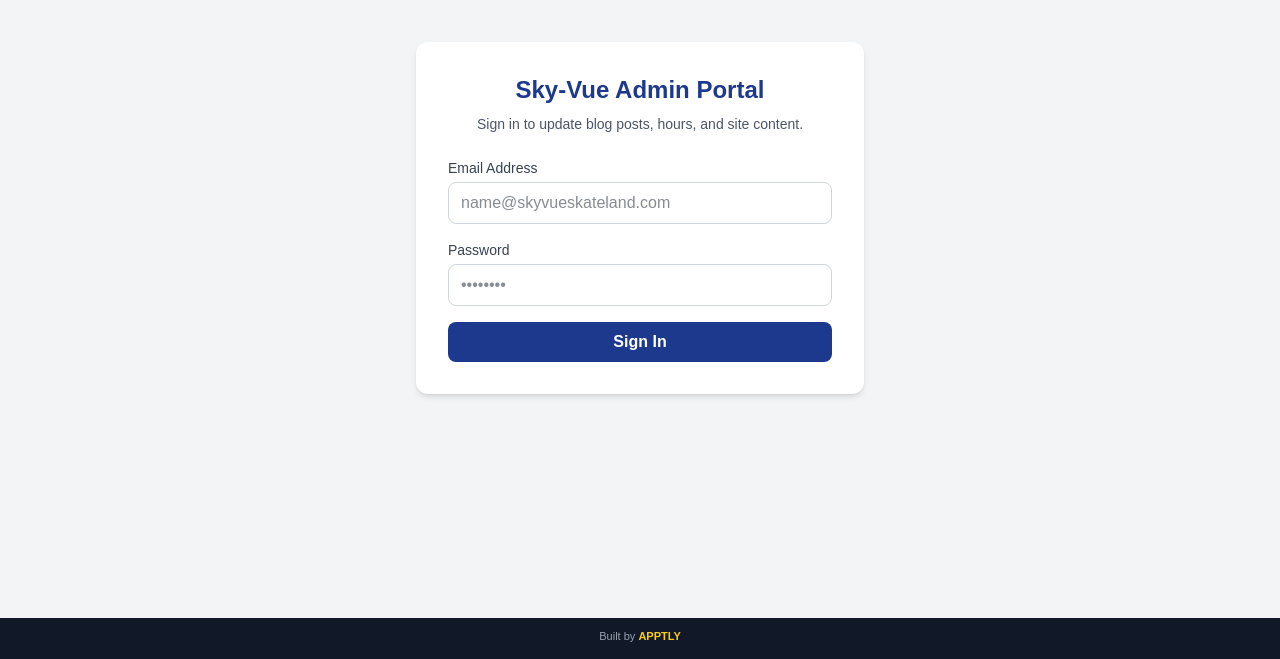
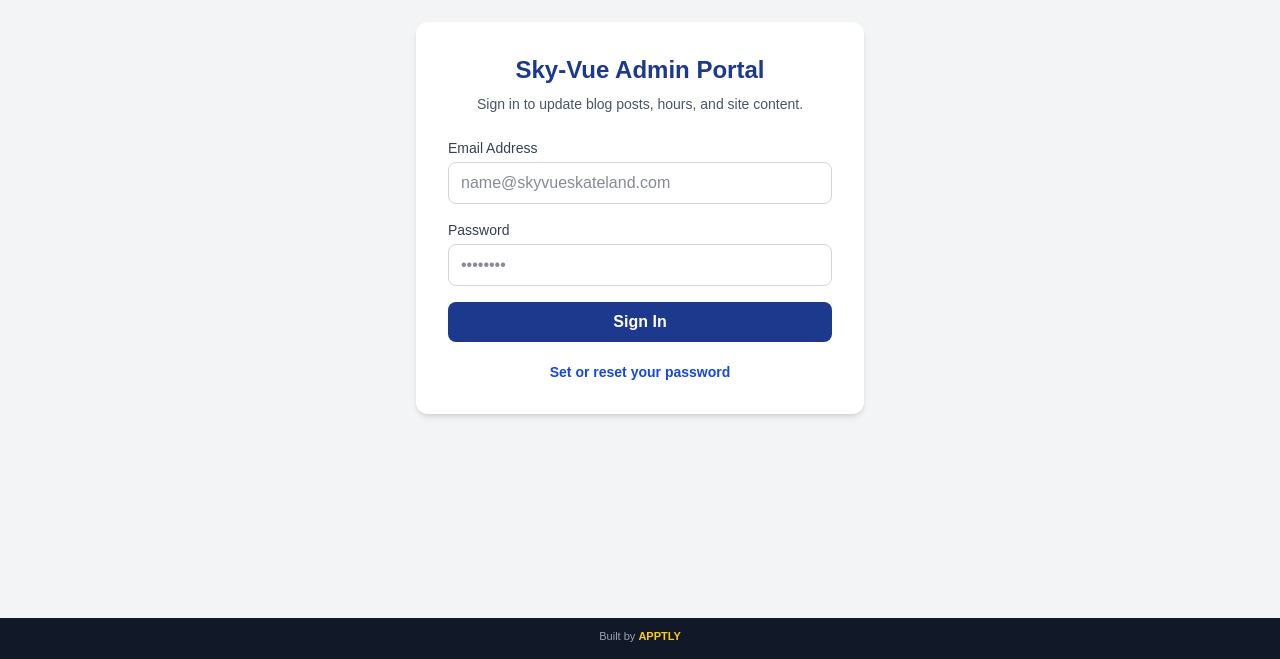
Before and after one commit to myapptly/sky-vue-skateland, a Next.js app: page /admin/login in a window 1280 px wide. Shown: the part 182-841 px from the top of the page. Built offline with nearby package versions, Linux system fonts and the light colour scheme; no server answers.

Commit message:
Finish secure Sky-Vue owner dashboard

```diff
--- a/app/admin/login/page.tsx
+++ b/app/admin/login/page.tsx
@@ -3,6 +3,8 @@
 import { signInWithEmailAndPassword } from 'firebase/auth';
 import { auth } from '@/lib/firebase';
 import { useRouter } from 'next/navigation';
+import Link from 'next/link';
+import { isOwnerEmail } from '@/lib/owner';
 
 export default function AdminLogin() {
   const [email, setEmail] = useState('');
@@ -14,9 +16,14 @@
     e.preventDefault();
     setError('');
     try {
-      await signInWithEmailAndPassword(auth, email, password);
+      const credential = await signInWithEmailAndPassword(auth, email, password);
+      if (!isOwnerEmail(credential.user.email)) {
+        await auth.signOut();
+        setError('This account does not have owner access.');
+        return;
+      }
       router.push('/admin/dashboard');
-    } catch (err: any) {
+    } catch {
       setError('Invalid email or password. Please try again.');
     }
   };
@@ -59,6 +66,11 @@
             Sign In
           </button>
         </form>
+        <p className="mt-5 text-center text-sm">
+          <Link href="/admin/reset-password" className="font-semibold text-blue-700 hover:underline">
+            Set or reset your password
+          </Link>
+        </p>
       </div>
     </div>
   );
```
